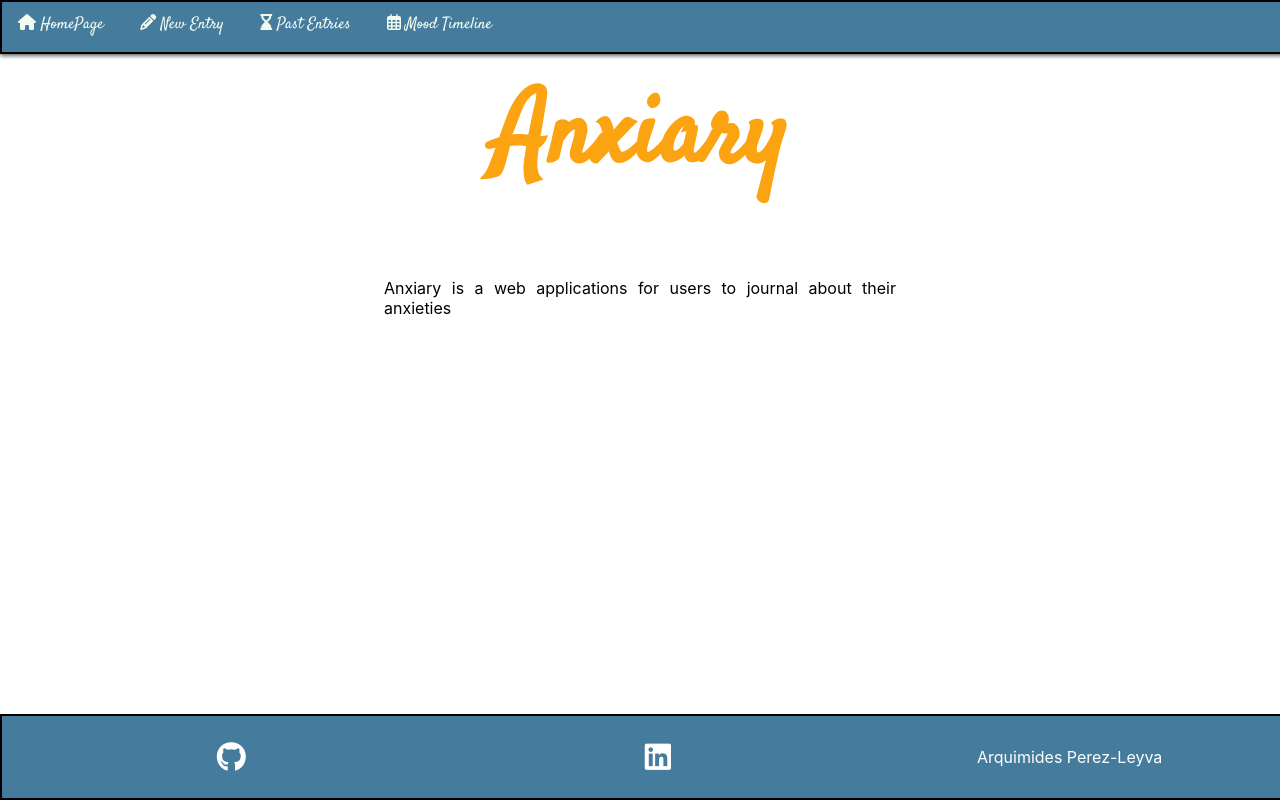
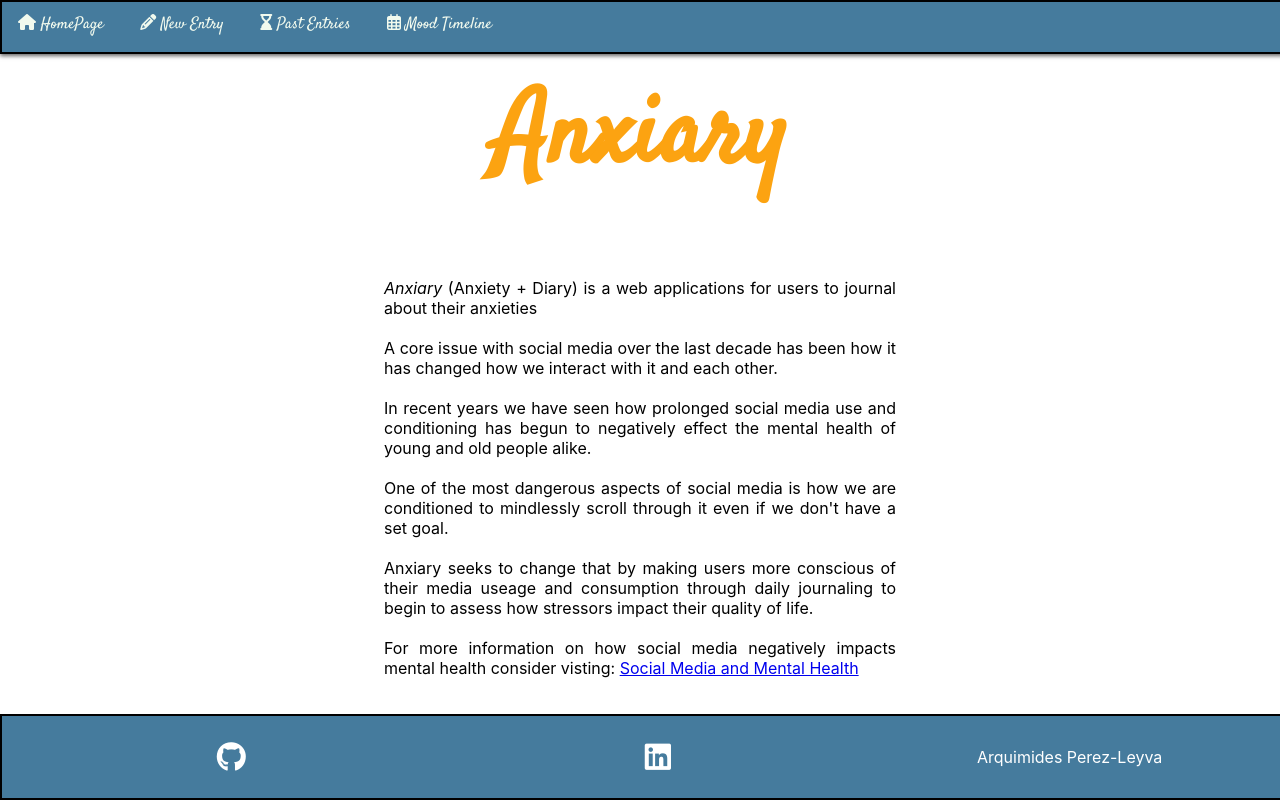
Before and after one commit to arquimidesperez/Anxiary-API, a React (Create React App) app in the folder anxiary-app/: page / in a window 1280 px wide. Built offline with nearby package versions, Linux system fonts and the light colour scheme; no server answers.

Commit message:
css styling

```diff
--- a/anxiary-app/src/components/Landingpage.jsx
+++ b/anxiary-app/src/components/Landingpage.jsx
@@ -5,7 +5,29 @@ export default function Landingpage() {
   return (
     <div>
       <h1>Anxiary</h1>
-      <p className='LandingP'>Anxiary is a web applications for users to journal about their anxieties</p>
+      <p className='LandingP'>
+        <em>Anxiary</em> (Anxiety + Diary) is a web applications for users to journal about their anxieties
+      </p>
+      <br />
+      <p className='LandingP'>
+      A core issue with social media over the last decade has been how it has changed how we interact with it and each other.
+      </p>
+      <br />
+      <p className='LandingP'>
+      In recent years we have seen how prolonged social media use and conditioning has begun to negatively effect the mental health of young and old people alike.
+      </p>
+      <br />
+      <p className='LandingP'>
+        One of the most dangerous aspects of social media is how we are conditioned to mindlessly scroll through it even if we don't have a set goal.
+      </p>
+      <br />
+      <p className='LandingP'>
+        Anxiary seeks to change that by making users more conscious of their media useage and consumption through daily journaling to begin to assess how stressors impact their quality of life.
+      </p>
+      <br />
+      <p className='LandingP'>
+        For more information on how social media negatively impacts mental health consider visting: <a href='https://www.helpguide.org/articles/mental-health/social-media-and-mental-health.htm' target='_blank' rel='noreferrer'> Social Media and Mental Health</a>
+      </p>
 
     </div>
   )
--- a/anxiary-app/src/components/MoodTimeline.jsx
+++ b/anxiary-app/src/components/MoodTimeline.jsx
@@ -91,8 +91,7 @@ export default function MoodTimeline() {
 
       <div className="MonthContainer">
             <p>
-              {monthName}
-              {monthYear}
+              {monthName}  {monthYear}
               <br />
             {button () }
             <button className='MonthChange' onClick={() => setCount(count + 1)}> Next Month</button>
```
